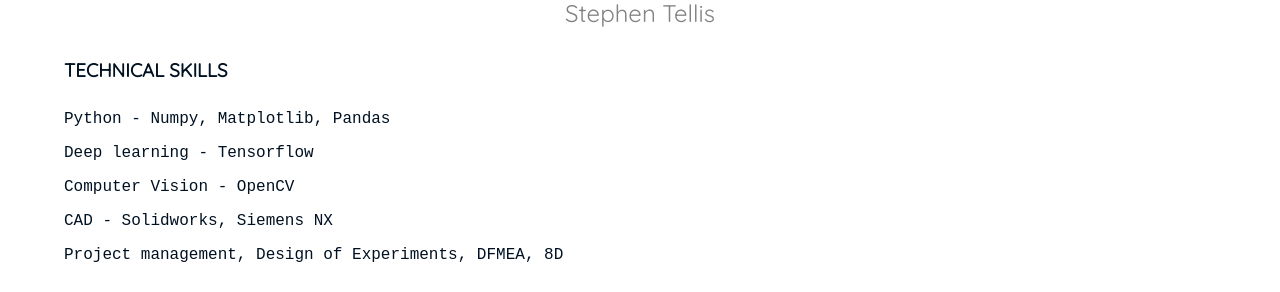
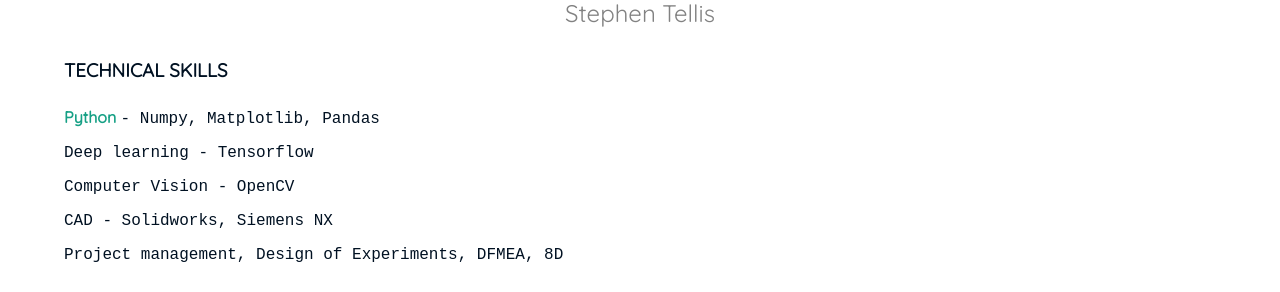
Before and after one commit to Stephen-Tellis/home, a Jekyll site: the page built from resume.md, in a window 1280 px wide and 900 px high. Shown: the part 250-542 px from the top of the window. Built offline with Jekyll 4.4.1, drawn with Linux system fonts in a browser that asks for light colours.

Commit message:
Update resume.md

````diff
--- a/resume.md
+++ b/resume.md
@@ -8,7 +8,7 @@
 <br>-->
 
 ### TECHNICAL SKILLS
-``` Python - Numpy, Matplotlib, Pandas ```
+**Python** ```- Numpy, Matplotlib, Pandas ```
 ``` Deep learning - Tensorflow ```
 ``` Computer Vision - OpenCV ```
 ``` CAD - Solidworks, Siemens NX ```
````
